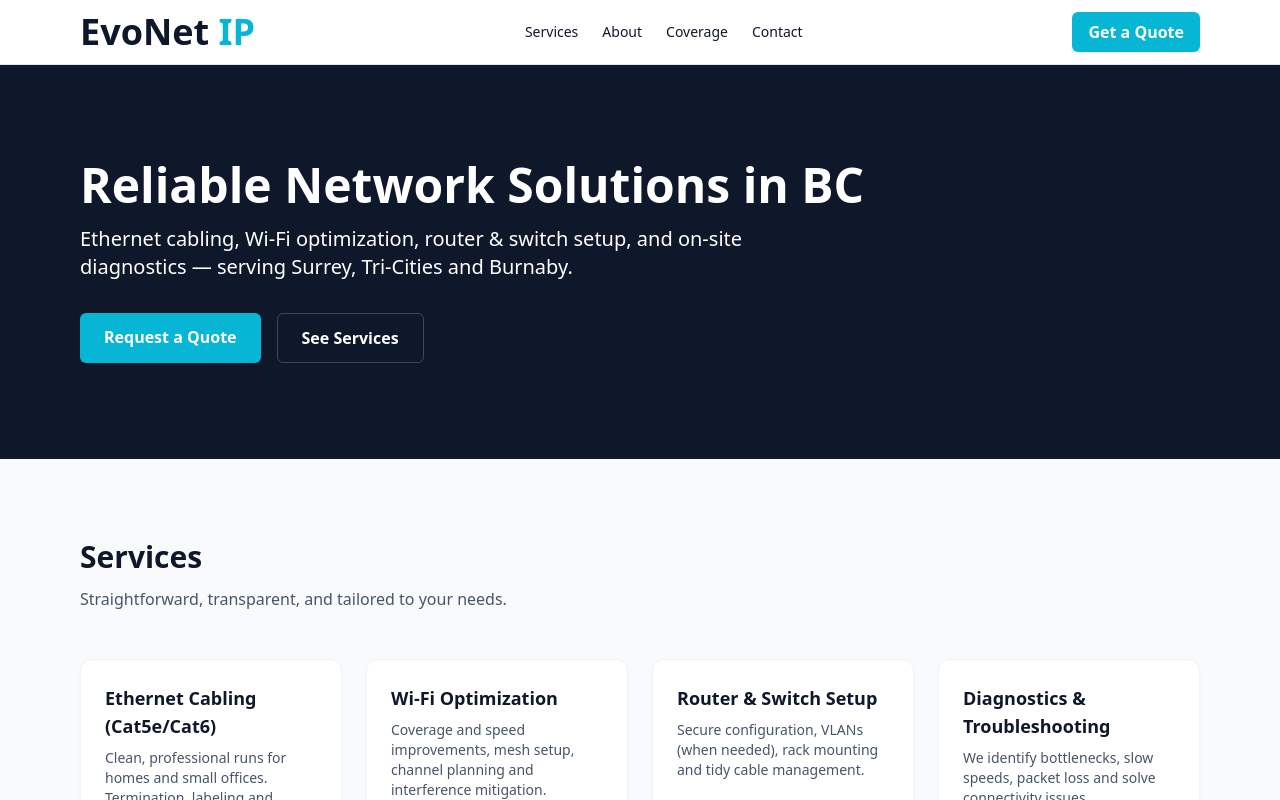
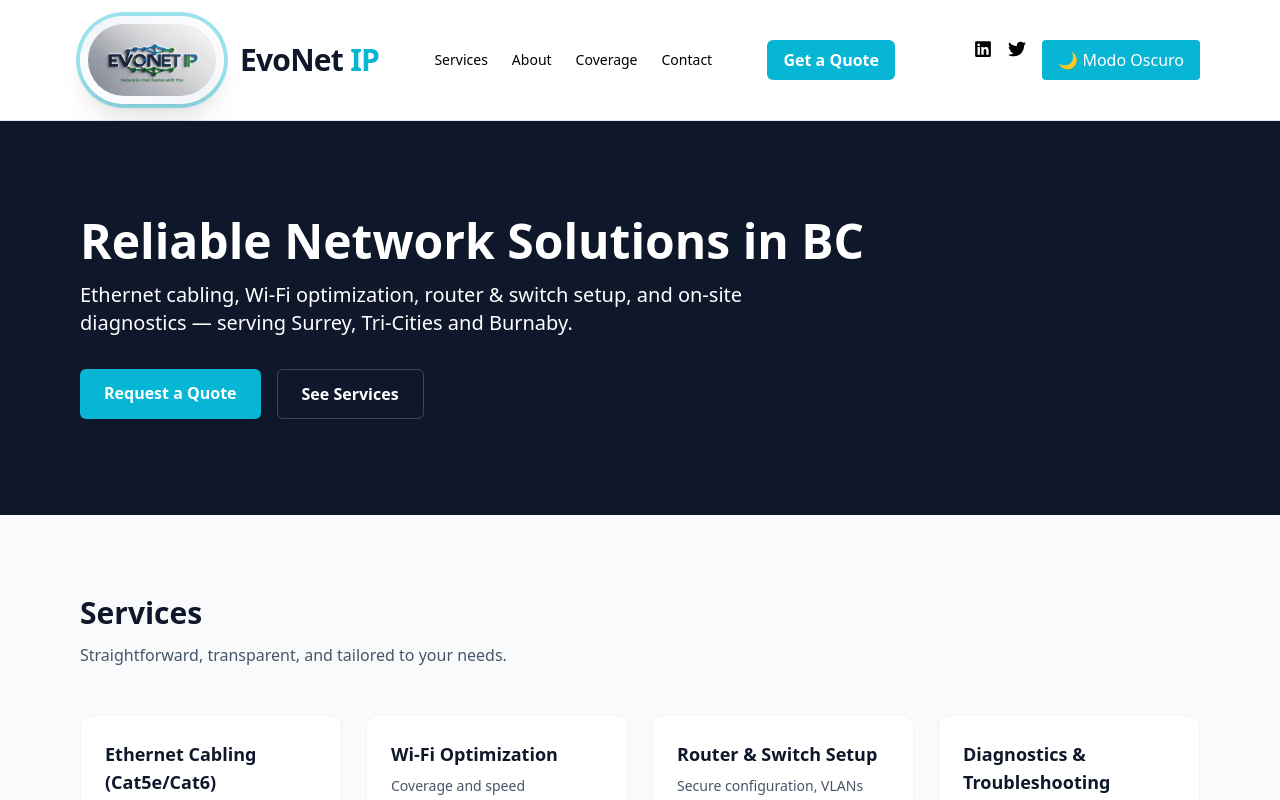
Before and after one commit to mikerdiaz/mtech-solutions, a Next.js app: page / in a window 1280 px wide. Shown: the top 800 px of the page. Built offline with nearby package versions, Linux system fonts and the light colour scheme.

Commit message:
Actualización del logo

```diff
--- a/app/components/Header.js
+++ b/app/components/Header.js
@@ -1,18 +1,93 @@
+'use client';
+import { useState } from 'react';
+import Link from 'next/link';
+import Image from 'next/image';
+import { FaLinkedin, FaTwitter } from 'react-icons/fa';
+import ThemeToggle from './ThemeToggle';
+
 export default function Header() {
+  const [isOpen, setIsOpen] = useState(false);
+
   return (
-    <header className="w-full sticky top-0 z-50 bg-white/90 backdrop-blur border-b border-slate-200">
-      <div className="max-w-6xl mx-auto px-4 py-3 flex items-center justify-between">
-        <a href="#top" className="font-bold text-4xl text-primary">
-          EvoNet <span className="text-accent">IP</span>
-        </a>
+    <header className="w-full sticky top-0 z-50 bg-white/90 dark:bg-slate-900 dark:text-white backdrop-blur border-b border-slate-200 dark:border-slate-700 transition-colors duration-300">
+      <div className="max-w-6xl mx-auto px-4 py-4 flex items-center justify-between">
+        {/* Logo + Marca */}
+        <Link href="#top" className="group flex items-center gap-4 hover:opacity-90 transition">
+          <Image
+            src="/images/logo.png"
+            alt="Logo"
+            width={96}
+            height={96}
+            className="w-24 md:w-32 lg:w-36 h-auto rounded-full bg-gradient-to-tr from-white via-slate-100 to-white shadow-xl ring-4 ring-accent/40 p-2 transition-transform duration-300 ease-in-out hover:scale-105"
+          />
+          <span className="text-2xl md:text-3xl font-extrabold tracking-tight text-primary dark:text-accent group-hover:text-accent">
+            EvoNet <span className="text-accent">IP</span>
+          </span>
+        </Link>
+
+        {/* Menú Desktop */}
         <nav className="hidden md:flex gap-6 text-sm font-medium">
-          <a href="#services" className="hover:text-accent">Services</a>
-          <a href="#about" className="hover:text-accent">About</a>
-          <a href="#coverage" className="hover:text-accent">Coverage</a>
-          <a href="#contact" className="hover:text-accent">Contact</a>
+          <Link href="#services" className="hover:text-accent transition-colors duration-200">Services</Link>
+          <Link href="#about" className="hover:text-accent transition-colors duration-200">About</Link>
+          <Link href="#coverage" className="hover:text-accent transition-colors duration-200">Coverage</Link>
+          <Link href="#contact" className="hover:text-accent transition-colors duration-200">Contact</Link>
         </nav>
-        <a href="#contact" className="md:inline-block hidden bg-accent text-white px-4 py-2 rounded-md font-semibold hover:opacity-90 transition">Get a Quote</a>
+
+        {/* CTA Desktop */}
+        <Link
+          href="#contact"
+          className="hidden md:inline-block bg-accent text-white px-4 py-2 rounded-md font-semibold hover:opacity-90 transition"
+        >
+          Get a Quote
+        </Link>
+
+        {/* Iconos Sociales */}
+        <div className="hidden md:flex gap-4 ml-6">
+          {/* Redes sociales */}
+          <a
+            href="https://linkedin.com"
+            target="_blank"
+            rel="noopener"
+            className="hover:text-accent transition"
+          >
+            <FaLinkedin size={18} />
+          </a>
+          <a
+            href="https://twitter.com"
+            target="_blank"
+            rel="noopener"
+            className="hover:text-accent transition"
+          >
+            <FaTwitter size={18} />
+          </a>
+          {/* Toggle modo oscuro */}
+          <ThemeToggle />
+        </div>
+
+        {/* Botón Hamburguesa */}
+        <button
+          onClick={() => setIsOpen(!isOpen)}
+          className="md:hidden text-2xl focus:outline-none"
+        >
+          ☰
+        </button>
       </div>
+
+      {/* Menú móvil */}
+      {isOpen && (
+        <nav className="md:hidden flex flex-col items-center gap-4 pb-4 text-sm font-medium">
+          <Link href="#services" className="hover:text-accent transition">Services</Link>
+          <Link href="#about" className="hover:text-accent transition">About</Link>
+          <Link href="#coverage" className="hover:text-accent transition">Coverage</Link>
+          <Link href="#contact" className="hover:text-accent transition">Contact</Link>
+          <Link
+            href="#contact"
+            className="bg-accent text-white px-4 py-2 rounded-md font-semibold hover:opacity-90 transition"
+          >
+            Get a Quote
+          </Link>
+        </nav>
+      )}
     </header>
-  )
+  );
 }
--- /dev/null
+++ b/app/components/ThemeToggle.js
@@ -0,0 +1,31 @@
+'use client';
+import { useEffect, useState } from 'react';
+
+export default function ThemeToggle() {
+  const [isDark, setIsDark] = useState(false);
+
+  useEffect(() => {
+    const root = document.documentElement;
+    const initialTheme = root.classList.contains('dark');
+    setIsDark(initialTheme);
+  }, []);
+
+  const toggleTheme = () => {
+    const root = document.documentElement;
+    if (isDark) {
+      root.classList.remove('dark');
+    } else {
+      root.classList.add('dark');
+    }
+    setIsDark(!isDark);
+  };
+
+  return (
+    <button
+      onClick={toggleTheme}
+      className="px-4 py-2 rounded bg-accent text-white hover:bg-accent-dark transition"
+    >
+      {isDark ? '☀️ Modo Claro' : '🌙 Modo Oscuro'}
+    </button>
+  );
+}
--- a/app/layout.js
+++ b/app/layout.js
@@ -5,12 +5,12 @@ export const metadata = {
   description: 'Professional network installation services in Surrey, Tri-Cities, Burnaby and Metro Vancouver.',
 }
 
+// app/layout.js
 export default function RootLayout({ children }) {
   return (
-    <html lang="en">
-      <body className="bg-white text-slate-900">
-        {children}
-      </body>
+    <html lang="es">
+      <head />
+      <body>{children}</body>
     </html>
-  )
+  );
 }
--- a/app/page.js
+++ b/app/page.js
@@ -1,14 +1,14 @@
-import Header from './components/Header'
-import Hero from './components/Hero'
-import Services from './components/Services'
-import About from './components/About'
-import Coverage from './components/Coverage'
-import Contact from './components/Contact'
-import Footer from './components/Footer'
+import Header from './components/Header';
+import Hero from './components/Hero';
+import Services from './components/Services';
+import About from './components/About';
+import Coverage from './components/Coverage';
+import Contact from './components/Contact';
+import Footer from './components/Footer';
 
 export default function Home() {
   return (
-    <main>
+    <main className="bg-white dark:bg-primary text-black dark:text-white">
      <Header />
      <Hero />
      <Services />
@@ -17,5 +17,5 @@ export default function Home() {
      <Contact />
      <Footer />
     </main>
-  )
+  );
 }
--- a/tailwind.config.js
+++ b/tailwind.config.js
@@ -1,14 +1,23 @@
+/** @type {import('tailwindcss').Config} */
 module.exports = {
+  darkMode: 'class',
   content: [
-    "./app/**/*.{js,ts,jsx,tsx}"
+    './app/**/*.{js,ts,jsx,tsx}',
+    './components/**/*.{js,ts,jsx,tsx}',
+    './pages/**/*.{js,ts,jsx,tsx}',
   ],
   theme: {
     extend: {
       colors: {
-        primary: "#0F172A",
-        accent: "#06B6D4",
-      }
+        primary: '#0F172A',
+        accent: '#06B6D4',
+        'accent-light': '#67e8f9',
+        'accent-dark': '#0891b2',
+      },
     },
   },
-  plugins: [],
-}
+  plugins: [
+    require('@tailwindcss/forms'),
+    require('@tailwindcss/typography'),
+  ],
+};
```
Also changed, not shown: package.json (+6 -3 lines), public/images/logo.png (added), 1 other file (tests, documents, lock files or other folders). Lines whose indentation alone changed are shown as unchanged.
